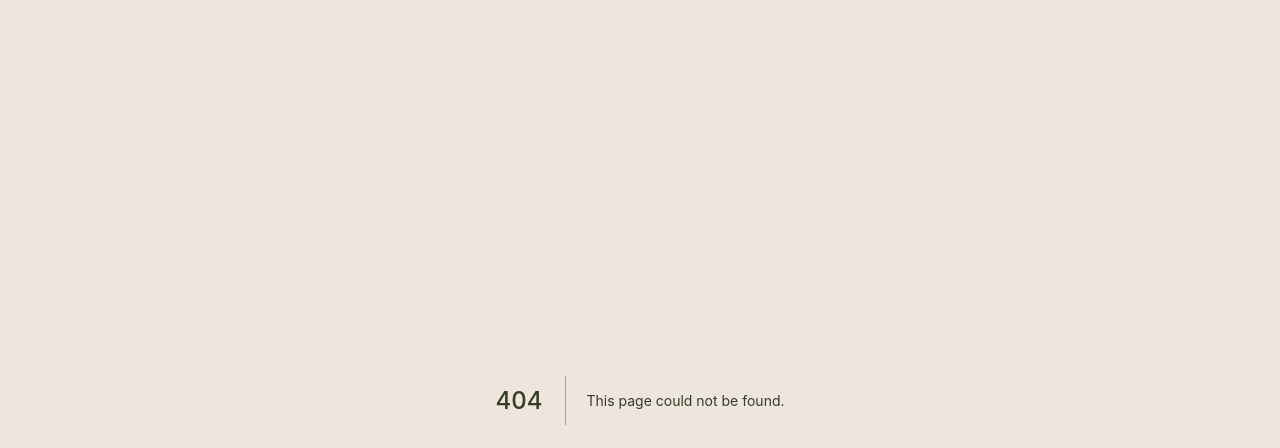
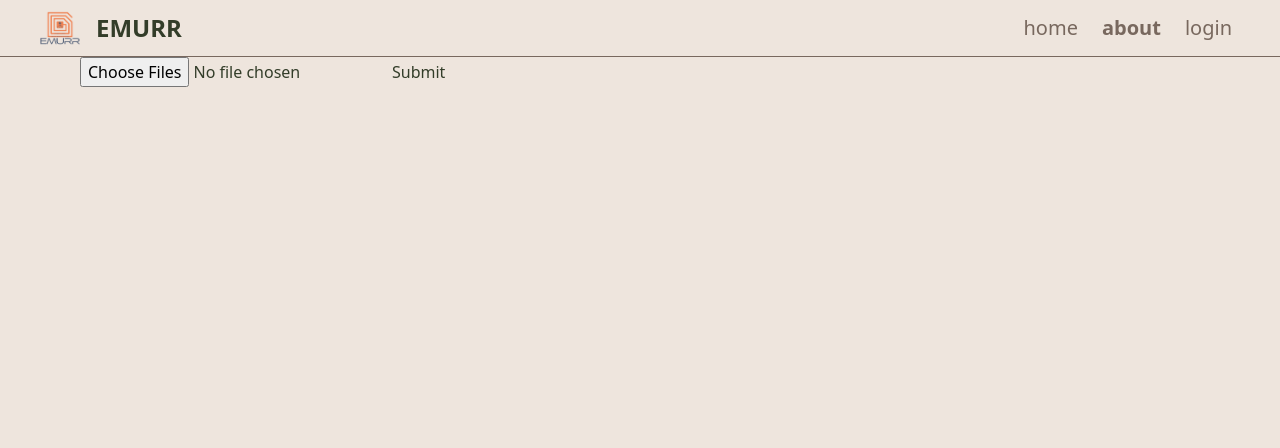
Before and after one commit to emurr-ucf/emurr, a Next.js app: page /uploadlocal in a window 1280 px wide. Before the commit this address had no page. Shown: the top 448 px of the page. Built offline with nearby package versions, Linux system fonts and the light colour scheme; no server answers.

Commit message:
successfully uploads file to pi

```diff
--- /dev/null
+++ b/src/pages/api/getFiles.ts
@@ -0,0 +1,20 @@
+import { NextApiRequest, NextApiResponse } from "next";
+import fs from "fs";
+import path from "path";
+
+export default async function handler(
+  req: NextApiRequest,
+  res: NextApiResponse
+) {
+  var stat = fs.statSync("./websites/test.html");
+
+  res.writeHead(200, {
+      'Content-Type': 'text/html',
+      'Content-Length': stat.size
+  });
+
+  var readStream = fs.createReadStream("./websites/test.html");
+  // We replaced all the event handlers with a simple call to readStream.pipe()
+  readStream.pipe(res);
+
+}
--- /dev/null
+++ b/src/pages/uploadlocal.tsx
@@ -0,0 +1,54 @@
+import type { NextPage } from 'next'
+import { Navbar } from '../components/Navbar'
+import { useState } from 'react'
+
+const UploadLocalPage: NextPage = () => {
+  const [file, setFile] = useState();
+
+  const handleChange = (f: File) => {
+    setFile(f);
+  }
+
+  const handleSubmit = async () => {
+    const formData = new FormData();
+
+    const res = await fetch("http://localhost:3000/api/getFiles", {
+      mode: "no-cors",
+      method: 'GET',
+    });
+
+    const text = await res.text();
+
+    const blob = new Blob([text], { type: 'text/html' });
+    console.log(await blob.text());
+
+    const file = new File([blob], "joeshmoe.html");
+
+    formData.append('files', file);
+
+    const res2 = await fetch("http://10.171.204.213/fileupload.php", {
+      mode: "no-cors",
+      method: 'POST',
+      headers: {
+        "Content-Type": "application/json"
+      },
+      body: formData,
+    });
+  }
+
+  return (
+    <>
+      <div>
+        <Navbar
+          page="about"
+        />
+        <div className="px-20 text-justify">
+          <input type="file" multiple onChange={(e) => handleChange(e.target.files[0])}/>
+          <button onClick={handleSubmit}>Submit</button>
+        </div>
+    </div>
+    </>
+  )
+}
+
+export default UploadLocalPage
--- /dev/null
+++ b/websites/test.html
@@ -0,0 +1,5 @@
+<!DOCTYPE html>
+
+<html>
+  Test
+</html>
```
